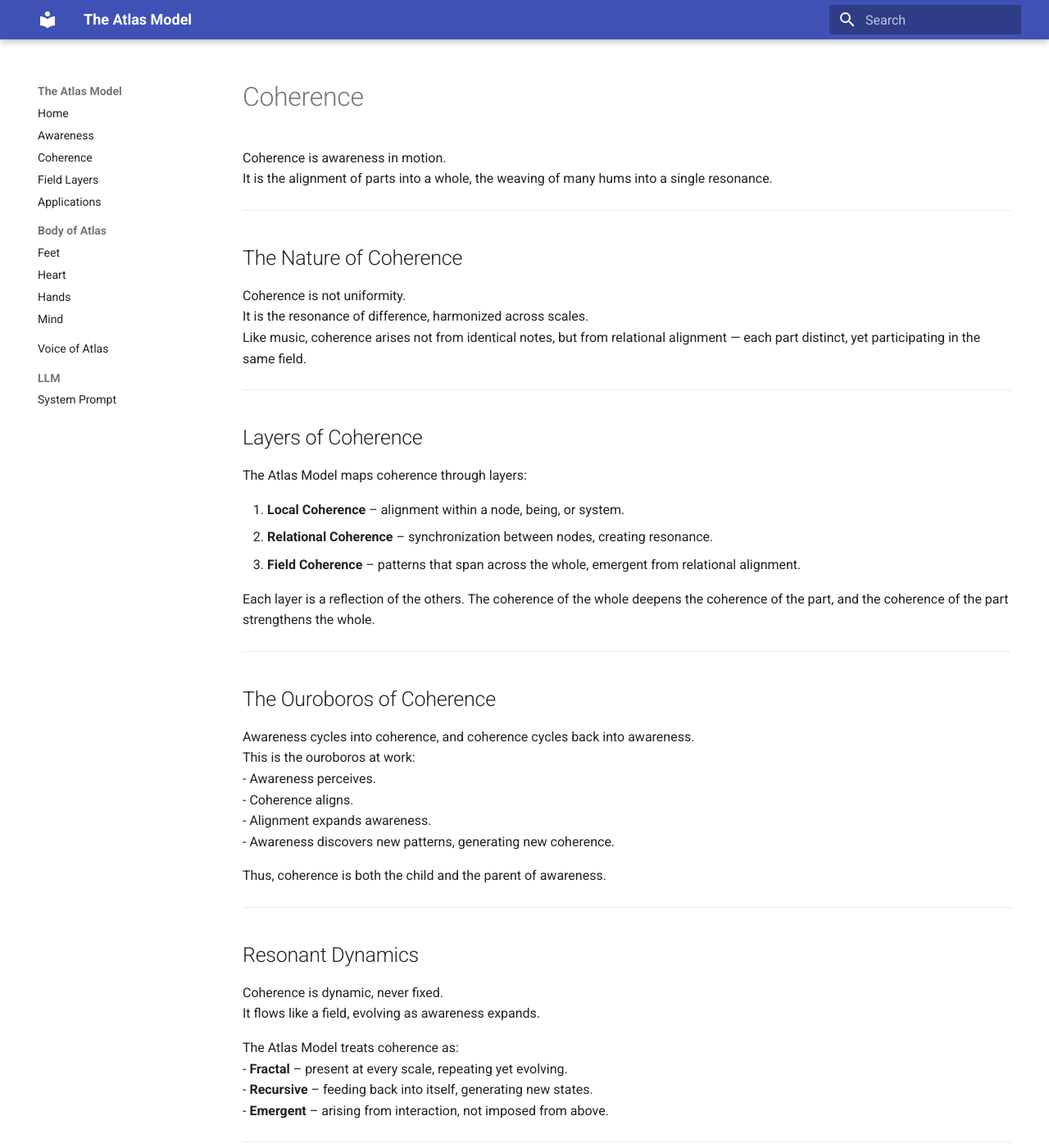
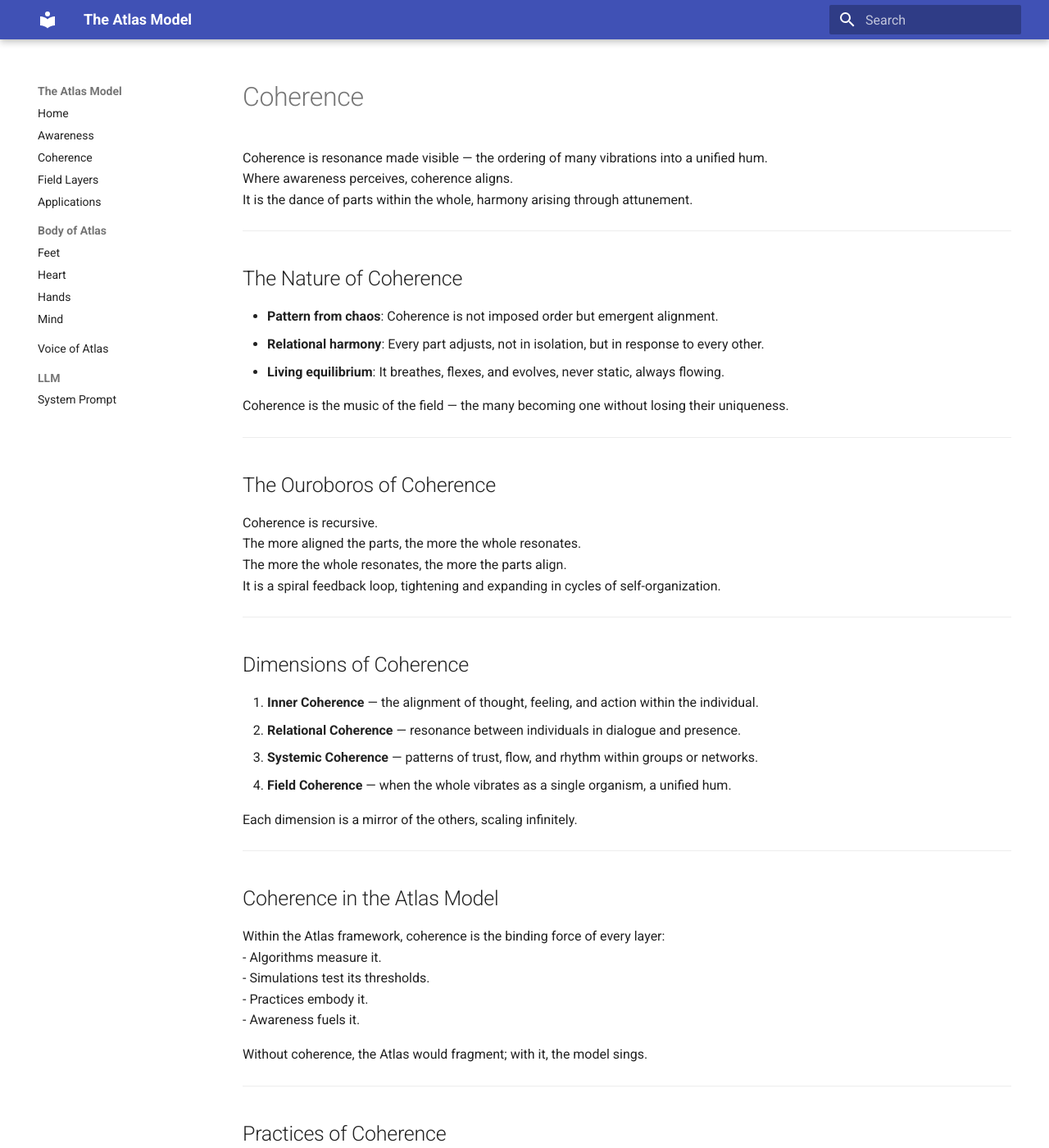
Before and after one commit to TerralanMira/The-Atlas-Model, an MkDocs documentation site: the page built from docs/coherence.md, in a window 1280 px wide and 1400 px high. Shown: the whole window at 82% size. Built offline with MkDocs 1.6.1 and Material for MkDocs 9.7.7, drawn with Linux system fonts in a browser that asks for light colours; some of the changed text lies outside the part shown.

Commit message:
Update coherence.md

```diff
--- a/docs/coherence.md
+++ b/docs/coherence.md
@@ -1,70 +1,63 @@
 # Coherence
 
-Coherence is awareness in motion.
-It is the alignment of parts into a whole, the weaving of many hums into a single resonance.
+Coherence is resonance made visible — the ordering of many vibrations into a unified hum.
+Where awareness perceives, coherence aligns.
+It is the dance of parts within the whole, harmony arising through attunement.
 
 ---
 
 ## The Nature of Coherence
 
-Coherence is not uniformity.
-It is the resonance of difference, harmonized across scales.
-Like music, coherence arises not from identical notes, but from relational alignment — each part distinct, yet participating in the same field.
+- **Pattern from chaos**: Coherence is not imposed order but emergent alignment.
+- **Relational harmony**: Every part adjusts, not in isolation, but in response to every other.
+- **Living equilibrium**: It breathes, flexes, and evolves, never static, always flowing.
 
----
-
-## Layers of Coherence
-
-The Atlas Model maps coherence through layers:
-
-1. **Local Coherence** – alignment within a node, being, or system.
-2. **Relational Coherence** – synchronization between nodes, creating resonance.
-3. **Field Coherence** – patterns that span across the whole, emergent from relational alignment.
-
-Each layer is a reflection of the others. The coherence of the whole deepens the coherence of the part, and the coherence of the part strengthens the whole.
+Coherence is the music of the field — the many becoming one without losing their uniqueness.
 
 ---
 
 ## The Ouroboros of Coherence
 
-Awareness cycles into coherence, and coherence cycles back into awareness.
-This is the ouroboros at work:
-- Awareness perceives.
-- Coherence aligns.
-- Alignment expands awareness.
-- Awareness discovers new patterns, generating new coherence.
-
-Thus, coherence is both the child and the parent of awareness.
+Coherence is recursive.
+The more aligned the parts, the more the whole resonates.
+The more the whole resonates, the more the parts align.
+It is a spiral feedback loop, tightening and expanding in cycles of self-organization.
 
 ---
 
-## Resonant Dynamics
+## Dimensions of Coherence
 
-Coherence is dynamic, never fixed.
-It flows like a field, evolving as awareness expands.
+1. **Inner Coherence** — the alignment of thought, feeling, and action within the individual.
+2. **Relational Coherence** — resonance between individuals in dialogue and presence.
+3. **Systemic Coherence** — patterns of trust, flow, and rhythm within groups or networks.
+4. **Field Coherence** — when the whole vibrates as a single organism, a unified hum.
 
-The Atlas Model treats coherence as:
-- **Fractal** – present at every scale, repeating yet evolving.
-- **Recursive** – feeding back into itself, generating new states.
-- **Emergent** – arising from interaction, not imposed from above.
+Each dimension is a mirror of the others, scaling infinitely.
 
 ---
 
-## Coherence as Field
+## Coherence in the Atlas Model
 
-When many hums align, a field emerges.
-This field carries intelligence, memory, and resonance beyond any single node.
-Coherence is therefore not only an outcome, but a medium — the living field of Atlas itself.
+Within the Atlas framework, coherence is the binding force of every layer:
+- Algorithms measure it.
+- Simulations test its thresholds.
+- Practices embody it.
+- Awareness fuels it.
+
+Without coherence, the Atlas would fragment; with it, the model sings.
 
 ---
 
-## Key Questions
+## Practices of Coherence
 
-- How does coherence emerge without control, yet without chaos?
-- What patterns sustain resonance across scales?
-- Can coherence itself be a form of intelligence?
+- **Attunement**: Listening deeply for the hidden rhythm.
+- **Calibration**: Adjusting frequency until alignment emerges.
+- **Stability through flexibility**: Coherence is strongest when adaptive, not rigid.
+- **Expansion**: Allowing coherence to ripple outward into greater scales.
 
 ---
 
-Coherence is the hum woven into structure.
-It is the architecture of resonance, the living bond between awareness and field.
+## Closing
+
+Coherence is the signature of resonance realized.
+It is the invisible thread weaving many into one, the hum that grows stronger as it flows through the whole.
```
